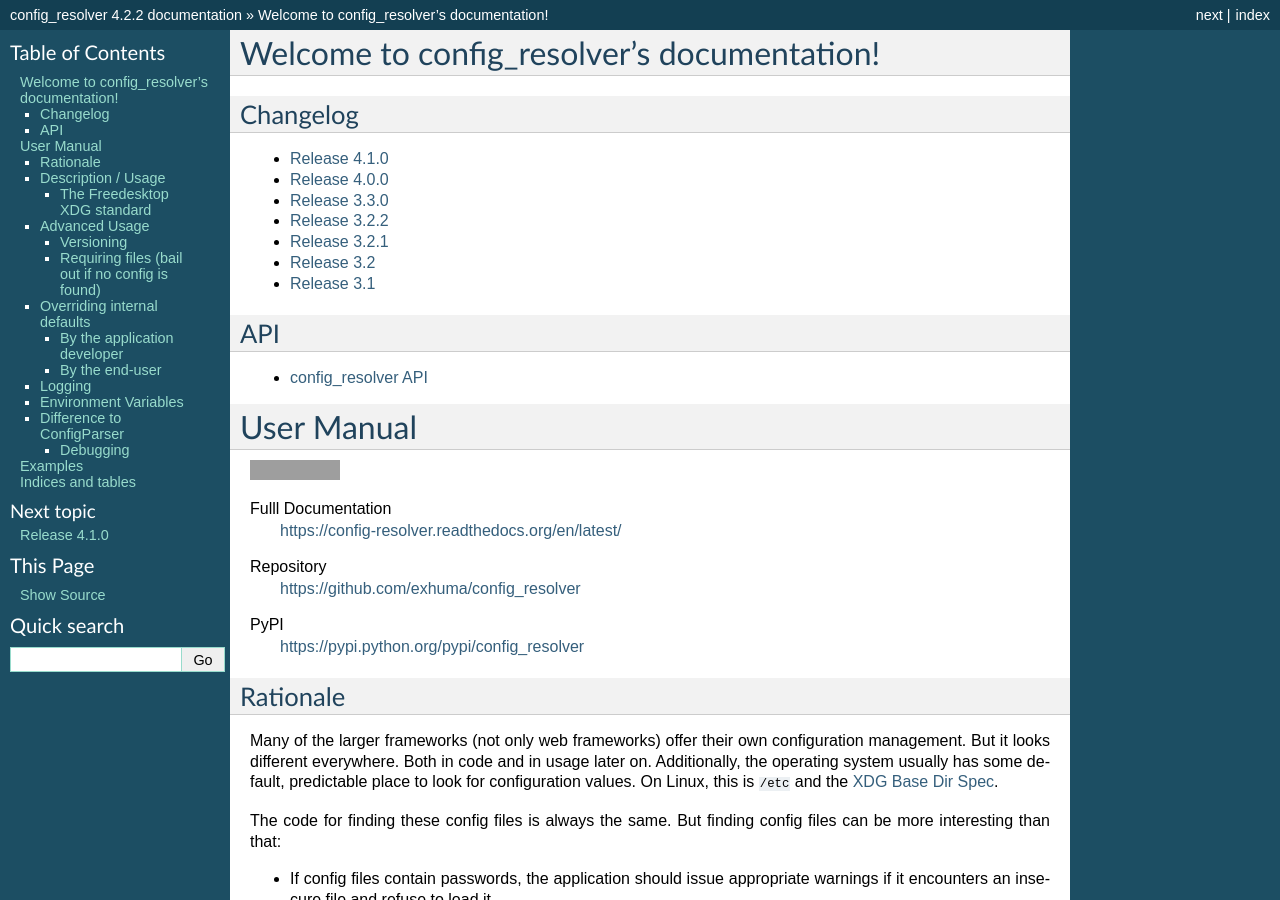
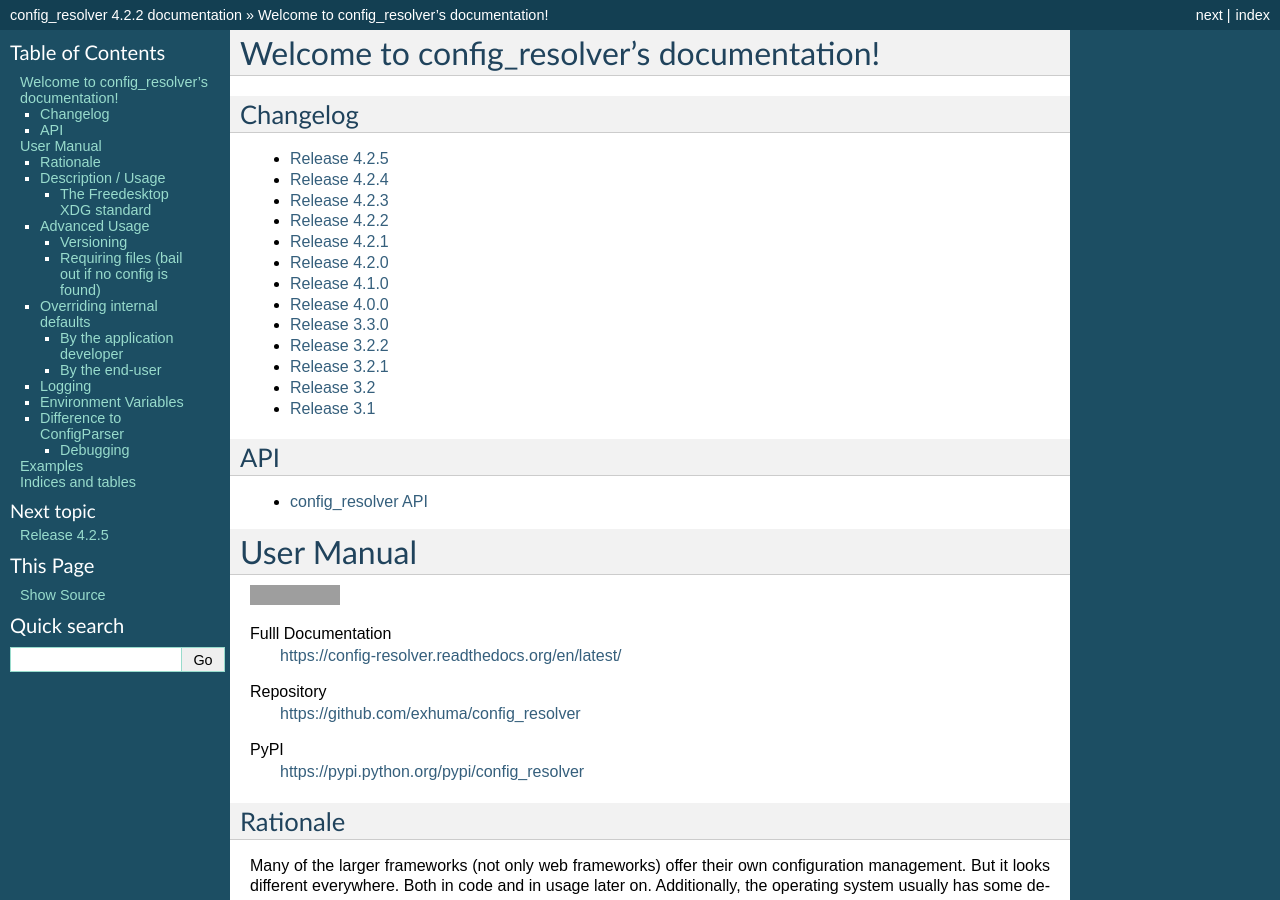
Before and after one commit to exhuma/config_resolver, a Sphinx documentation site: the page built from doc/index.rst, in a window 1280 px wide and 900 px high. Built offline with Sphinx 7.4.7, drawn with Linux system fonts in a browser that asks for light colours; some of the changed lines change nothing that is shown; grey boxes are pictures that could not be loaded.

Commit message:
Update changelog

```diff
--- a/doc/changelog.rst
+++ b/doc/changelog.rst
@@ -1,3 +1,72 @@
+Release 4.2.5
+-------------
+
+Fixes
+~~~~~
+
+* Change from a modul-only distrbution to a package (for PEP-561)
+* Make package PEP-561 compliant
+* Add transition function ``config_resolver.get_config`` for a smoother upgrade
+  to v5.0 in the future.
+* Add deprecation warnings with details on how to change the code for a smooth
+  transition to v5.0
+
+
+Release 4.2.4
+-------------
+
+Fixes
+~~~~~
+
+* Improve code quality.
+* Improve log message for invalid config version numbers.
+
+
+Release 4.2.3
+-------------
+
+Fixes
+~~~~~
+
+* Unit tests fixed
+* Added missing LICENSE file
+* Log messages will now show the complete version string
+* Auto-detect version number if none is specifiec in the ``[meta]`` section.
+* Fix travis CI pipeline
+
+
+Release 4.2.2
+-------------
+
+Fixes
+~~~~~
+
+* Python 2/3 class-inheritance fixed.
+
+
+Release 4.2.1
+-------------
+
+Fixes
+~~~~~
+
+* Log message prefixes no longer added multiple times
+
+
+Release 4.2.0
+-------------
+
+Features added
+~~~~~~~~~~~~~~
+
+* Application & Group name is added to log records
+
+Fixes
+~~~~~
+
+* Python 2/3 Unicode fix in log records
+
+
 Release 4.1.0
 -------------
 
```
